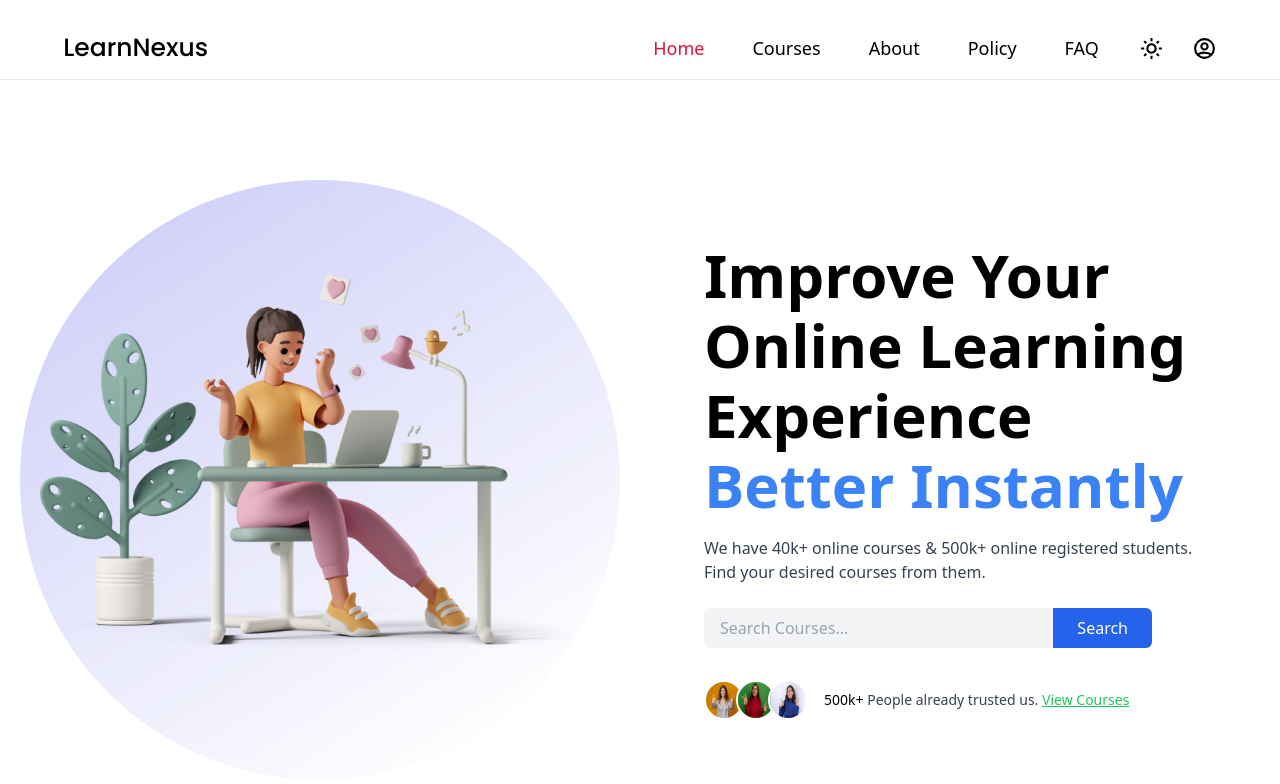
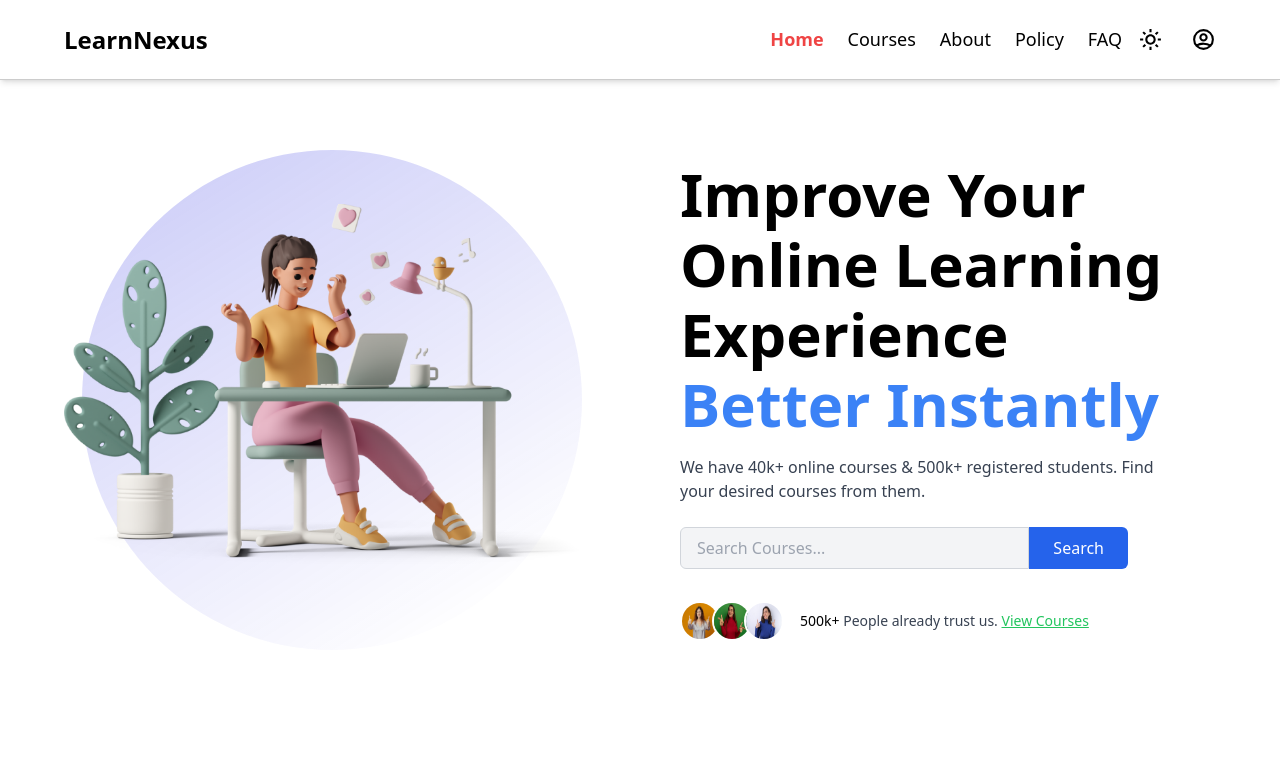
Before and after one commit to ReeturajKumar/LearnNexus-LMS-PORTAL-, a Next.js app in the folder client/: page / in a window 1280 px wide. Shown: the top 784 px of the page. Built offline with nearby package versions, Linux system fonts and the light colour scheme.

Commit message:
fixes in header and hero section

```diff
--- a/client/app/components/Header.tsx
+++ b/client/app/components/Header.tsx
@@ -15,20 +15,16 @@ const Header: FC<Props> = ({ activateItem, setOpen }) => {
   const [active, setActive] = useState(false);
   const [openSideBar, setOpenSideBar] = useState(false);
 
-  // Handle scroll event to change active state
   useEffect(() => {
     const handleScroll = () => setActive(window.scrollY > 85);
     window.addEventListener("scroll", handleScroll);
-
-    return () => window.removeEventListener("scroll", handleScroll); // Cleanup event listener
+    return () => window.removeEventListener("scroll", handleScroll);
   }, []);
 
-  // Prevent scrolling when sidebar is open
   useEffect(() => {
     document.body.style.overflow = openSideBar ? "hidden" : "auto";
   }, [openSideBar]);
 
-  // Close sidebar when clicking outside of it
   const handleClose = (e: React.MouseEvent<HTMLDivElement>) => {
     if ((e.target as HTMLElement).id === "screen") {
       setOpenSideBar(false);
@@ -36,34 +32,32 @@ const Header: FC<Props> = ({ activateItem, setOpen }) => {
   };
 
   return (
-    <div className="w-full relative">
+    <header className="w-full fixed top-0 left-0 z-50 bg-white dark:bg-gray-900 transition duration-300">
       <div
-        className={`${
-          active
-            ? "dark:bg-opacity-50 dark:bg-gradient-to-b dark:from-gray-900 dark:to-black fixed top-0 left-0 w-full h-[80px] z-[80] border-b dark:border-[#ffffff1c] shadow-xl transition duration-500"
-            : "w-full border-b dark:border-[#ffffff1c] h-[80px] z-[80] dark:shadow"
-        }`}
+        className={`w-full h-[80px] flex items-center justify-between px-6 md:px-12 lg:px-16 shadow-md ${
+          active ? "shadow-lg" : ""
+        } border-b border-black/20 dark:border-white/20`}
       >
-        <div className="w-[95%] 800px:w-[92%] m-auto py-2 h-full">
-          <div className="w-full h-[80px] flex items-center justify-between p-3">
-            <div>
-              <Link
-                href="/"
-                className="text-[25px] font-poppins font-[500] text-black dark:text-white"
-              >
+        {/* Logo */}
+        <Link href="/" className="text-2xl font-semibold text-black dark:text-white">
           LearnNexus
         </Link>
-            </div>
+
+        {/* Navigation & Theme Switcher */}
         <div className="flex items-center">
           <NavItem activeItem={activateItem} isMobile={false} />
           <ThemeSwitcher />
-              <div className="800px:hidden">
+
+          {/* Mobile Menu Icon */}
+          <div className="md:hidden">
             <HiOutlineMenuAlt3
               size={25}
               className="ml-3 cursor-pointer dark:text-white text-black"
               onClick={() => setOpenSideBar(true)}
             />
           </div>
+
+          {/* User Icon */}
           <HiOutlineUserCircle
             size={25}
             className="ml-3 cursor-pointer dark:text-white text-black"
@@ -71,32 +65,28 @@ const Header: FC<Props> = ({ activateItem, setOpen }) => {
           />
         </div>
       </div>
-        </div>
 
       {/* Sidebar */}
       {openSideBar && (
         <div
-            className="fixed w-full h-screen top-0 left-0 z-[99999] dark:bg-[unset] bg-[#00000024]"
+          className="fixed w-full h-screen top-0 left-0 z-50 bg-black/50"
           onClick={handleClose}
           id="screen"
         >
-            <div className="w-[70%] fixed z-[999999999] h-screen bg-white dark:bg-slate-900 dark:bg-opacity-90 top-0 right-0">
+          <div className="w-[70%] h-screen bg-white dark:bg-gray-900 fixed top-0 right-0 p-6">
             <NavItem activeItem={activateItem} isMobile={true} />
             <HiOutlineUserCircle
               size={25}
-                className="cursor-pointer mt-8 ml-5 my-2 dark:text-white text-black"
+              className="cursor-pointer mt-8 ml-5 text-black dark:text-white"
               onClick={() => setOpen(true)}
             />
-              <br />
-              <br />
-              <p className="text-[16px] px-2 pl-5 text-black dark:text-white mt-4">
-                Copyright © 2024 LearnNexus
+            <p className="text-center text-sm text-gray-600 dark:text-gray-400 mt-8">
+              © 2024 LearnNexus
             </p>
           </div>
         </div>
       )}
-      </div>
-    </div>
+    </header>
   );
 };
 
--- a/client/app/components/Hero.tsx
+++ b/client/app/components/Hero.tsx
@@ -9,70 +9,71 @@ type Props = {};
 
 const Hero: FC<Props> = () => {
   return (
-    <div className="w-full h-screen flex flex-col sm:flex-row items-center justify-between relative overflow-hidden ">
+    <div className="w-full min-h-screen flex flex-col lg:flex-row items-center justify-between relative overflow-hidden px-4 sm:px-8 md:px-12 lg:px-16 lg:gap-16 xl:gap-20">
       {/* Left Section: Banner Image */}
-      <div className="w-full sm:w-1/2 h-full flex items-center justify-center relative p-10">
-        {/* Applying the global hero_animation class */}
-        <div className="hero_animation absolute w-[300px] h-[300px] sm:w-[400px] sm:h-[400px] md:w-[500px] md:h-[500px] lg:w-[600px] lg:h-[600px] rounded-full z-[-1]"></div>
+      <div className="w-full lg:w-1/2 flex items-center justify-center relative pt-20 sm:pt-24 lg:pt-0">
+        {/* Hero animation background */}
+        <div className="hero_animation absolute w-[200px] h-[200px] sm:w-[300px] sm:h-[300px] md:w-[400px] md:h-[400px] lg:w-[500px] lg:h-[500px] rounded-full z-[-1]"></div>
         <Image
           src={bannerImage}
           alt="Hero"
-          className="z-10 object-contain max-w-full h-auto"
+          className="z-10 object-contain max-w-full h-auto w-[80%] sm:w-[70%] md:w-[60%] lg:w-auto"
         />
       </div>
 
       {/* Right Section: Content */}
-
-      <div className="w-full sm:w-1/2 h-full flex flex-col items-center sm:items-start text-center sm:text-left justify-center px-6 md:px-12 lg:px-16">
-  <h2 className="text-[28px] sm:text-[36px] md:text-[48px] xl:text-[60px] font-semibold leading-tight sm:leading-[50px] md:leading-[60px] xl:leading-[70px]">
+      <div className="w-full lg:w-1/2 flex flex-col items-center lg:items-start text-center lg:text-left justify-center">
+        <h2 className="text-[24px] sm:text-[30px] md:text-[36px] lg:text-[48px] xl:text-[60px] font-semibold leading-tight sm:leading-[40px] md:leading-[50px] lg:leading-[60px] xl:leading-[70px]">
           <span className="text-black dark:text-white">
             Improve Your Online Learning Experience
           </span>{' '}
           <br />
-    <span className="text-blue-500">
-      Better Instantly
-    </span>
+          <span className="text-blue-500">Better Instantly</span>
         </h2>
-  <p className="text-sm sm:text-base mt-4 max-w-lg">
+        <p className="text-sm sm:text-base mt-3 sm:mt-4 max-w-md sm:max-w-lg">
           <span className="text-gray-700 dark:text-gray-300">
-      We have 40k+ online courses & 500k+ online registered students. Find
+            We have 40k+ online courses & 500k+ registered students. Find
             your desired courses from them.
           </span>
         </p>
-  <div className="mt-6 flex w-full max-w-md">
+
+        {/* Search Input */}
+        <div className="mt-5 sm:mt-6 flex w-full max-w-xs sm:max-w-sm md:max-w-md">
           <input
             type="text"
             placeholder="Search Courses..."
-      className="flex-1 px-4 py-2 rounded-l-md border-none outline-none text-black dark:text-white bg-gray-100 dark:bg-gray-800"
+            className="flex-1 px-4 py-2 rounded-l-md border border-gray-300 outline-none text-black dark:text-white bg-gray-100 dark:bg-gray-800"
           />
-    <button className="px-6 py-2 bg-blue-600 text-white rounded-r-md">
+          <button className="px-4 sm:px-6 py-2 bg-blue-600 text-white rounded-r-md text-sm sm:text-base">
             Search
           </button>
         </div>
-  <div className="mt-8 flex items-center gap-4">
+
+        {/* User Stats */}
+        <div className="mt-6 sm:mt-8 flex flex-col sm:flex-row items-center gap-4">
           <div className="flex -space-x-2 overflow-hidden">
             <Image
               src={H1}
               alt="User 1"
-        className="w-10 h-10 rounded-full border-2 border-white"
+              className="w-8 sm:w-10 h-8 sm:h-10 rounded-full border-2 border-white"
             />
             <Image
               src={H2}
               alt="User 2"
-        className="w-10 h-10 rounded-full border-2 border-white"
+              className="w-8 sm:w-10 h-8 sm:h-10 rounded-full border-2 border-white"
             />
             <Image
               src={H3}
               alt="User 3"
-        className="w-10 h-10 rounded-full border-2 border-white"
+              className="w-8 sm:w-10 h-8 sm:h-10 rounded-full border-2 border-white"
             />
           </div>
-    <p className="text-sm">
+          <p className="text-xs sm:text-sm">
             <span className="text-black dark:text-white font-medium">
               500k+
             </span>{' '}
             <span className="text-gray-700 dark:text-gray-300">
-        People already trusted us.{' '}
+              People already trust us.{' '}
             </span>
             <a href="#" className="text-green-500 underline">
               View Courses
@@ -80,7 +81,6 @@ const Hero: FC<Props> = () => {
           </p>
         </div>
       </div>
-
     </div>
   );
 };
--- a/client/app/components/NavItem.tsx
+++ b/client/app/components/NavItem.tsx
@@ -2,26 +2,11 @@ import Link from "next/link";
 import React from "react";
 
 export const navItemsData = [
-  {
-    name: "Home",
-    url: "/",
-  },
-  {
-    name: "Courses",
-    url: "/courses",
-  },
-  {
-    name: "About",
-    url: "/about",
-  },
-  {
-    name: "Policy",
-    url: "/policy",
-  },
-  {
-    name: "FAQ",
-    url: "/faq",
-  },
+  { name: "Home", url: "/" },
+  { name: "Courses", url: "/courses" },
+  { name: "About", url: "/about" },
+  { name: "Policy", url: "/policy" },
+  { name: "FAQ", url: "/faq" },
 ];
 
 type Props = {
@@ -32,44 +17,45 @@ type Props = {
 const NavItem: React.FC<Props> = ({ activeItem, isMobile }) => {
   return (
     <>
-      {/* Desktop View */}
-      <div className="hidden 800px:flex">
-        {navItemsData.map((i, index) => (
-          <Link href={i.url} key={index} passHref>
+      {/* Desktop Navigation */}
+      <nav className="hidden md:flex items-center space-x-6">
+        {navItemsData.map((item, index) => (
+          <Link href={item.url} key={index} passHref>
             <span
-              className={`${
+              className={`text-[16px] lg:text-[18px] font-medium cursor-pointer transition-all ${
                 activeItem === index
-                  ? "dark:text-[#37a39a] text-[crimson]"
-                  : "dark:text-white text-black"
-              } text-[18px] px-6 font-Poppins font-[400] cursor-pointer`}
+                  ? "text-red-500 dark:text-[#37a39a] font-semibold" // Red in light mode, Teal in dark mode
+                  : "text-black dark:text-white hover:text-gray-500 dark:hover:text-gray-300"
+              }`}
             >
-              {i.name}
+              {item.name}
             </span>
           </Link>
         ))}
-      </div>
+      </nav>
 
-      {/* Mobile View */}
+      {/* Mobile Navigation */}
       {isMobile && (
-        <div className="800px:hidden mt-5 ">
-          <div className="w-full text-center py-8">
-            <Link href={"/"} passHref>
-              <span className="text-[25px] font-Poppins font-[500] text-black dark:text-white cursor-pointer">
-                LearnNexus
-              </span>
-            </Link>
-          </div>
-          <div className="flex flex-col space-y-6">
-            {navItemsData.map((i, index) => (
-              <Link href={i.url} key={index} passHref>
+        <div className="md:hidden flex flex-col items-center space-y-6 mt-5">
+          {/* Brand Name */}
+          <Link href="/" passHref>
+            <span className="text-[24px] font-semibold text-black dark:text-white cursor-pointer">
+              LearnNexus
+            </span>
+          </Link>
+
+          {/* Navigation Links */}
+          <div className="flex flex-col w-full text-center space-y-4">
+            {navItemsData.map((item, index) => (
+              <Link href={item.url} key={index} passHref>
                 <span
-                  className={`${
+                  className={`block w-full py-3 rounded-lg text-[18px] transition-all ${
                     activeItem === index
-                      ? "dark:text-[#37a39a] text-[crimson]"
-                      : "dark:text-white text-black"
-                  } text-[18px] px-6 font-Poppins font-[400] cursor-pointer text-center py-2 rounded-lg hover:bg-gray-300 dark:hover:bg-gray-700 transition-all`}
+                      ? "bg-red-500 text-white dark:bg-[#37a39a] dark:text-black" // Active state
+                      : "text-black dark:text-white hover:bg-gray-200 dark:hover:bg-gray-700"
+                  }`}
                 >
-                  {i.name}
+                  {item.name}
                 </span>
               </Link>
             ))}
--- a/client/tailwind.config.ts
+++ b/client/tailwind.config.ts
@@ -18,15 +18,14 @@ export default {
         "gradient-conic":
           "conic-gradient(from 180deg at 50% 50%, var(--tw-gradient-stops))",
       },
-      screens:{
-        "1000px" : "1000px",
-        "1100px" : "1100px",
-        "1200px" : "1200px",
-        "1300px" : "1300px",
-        "1500px" : "1500px",
-        "800px" : "800px",
-        "400px" : "400px"
+      screens: {
+        sm: "400px",
+        md: "800px",
+        lg: "1000px",
+        xl: "1200px",
+        "2xl": "1500px",
       }
+
     },
   },
   plugins: [],
```
Lines whose indentation alone changed are shown as unchanged.
